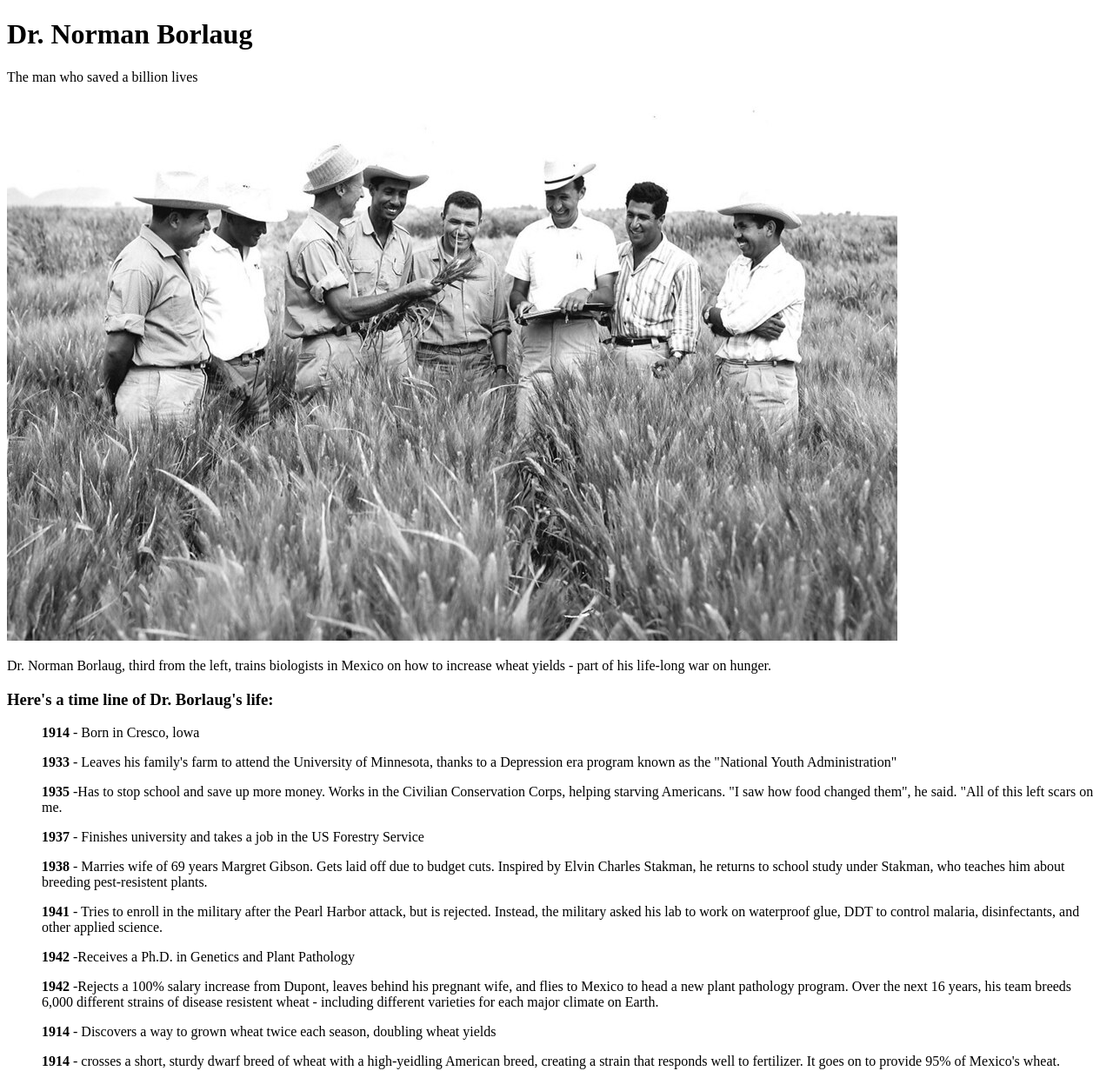
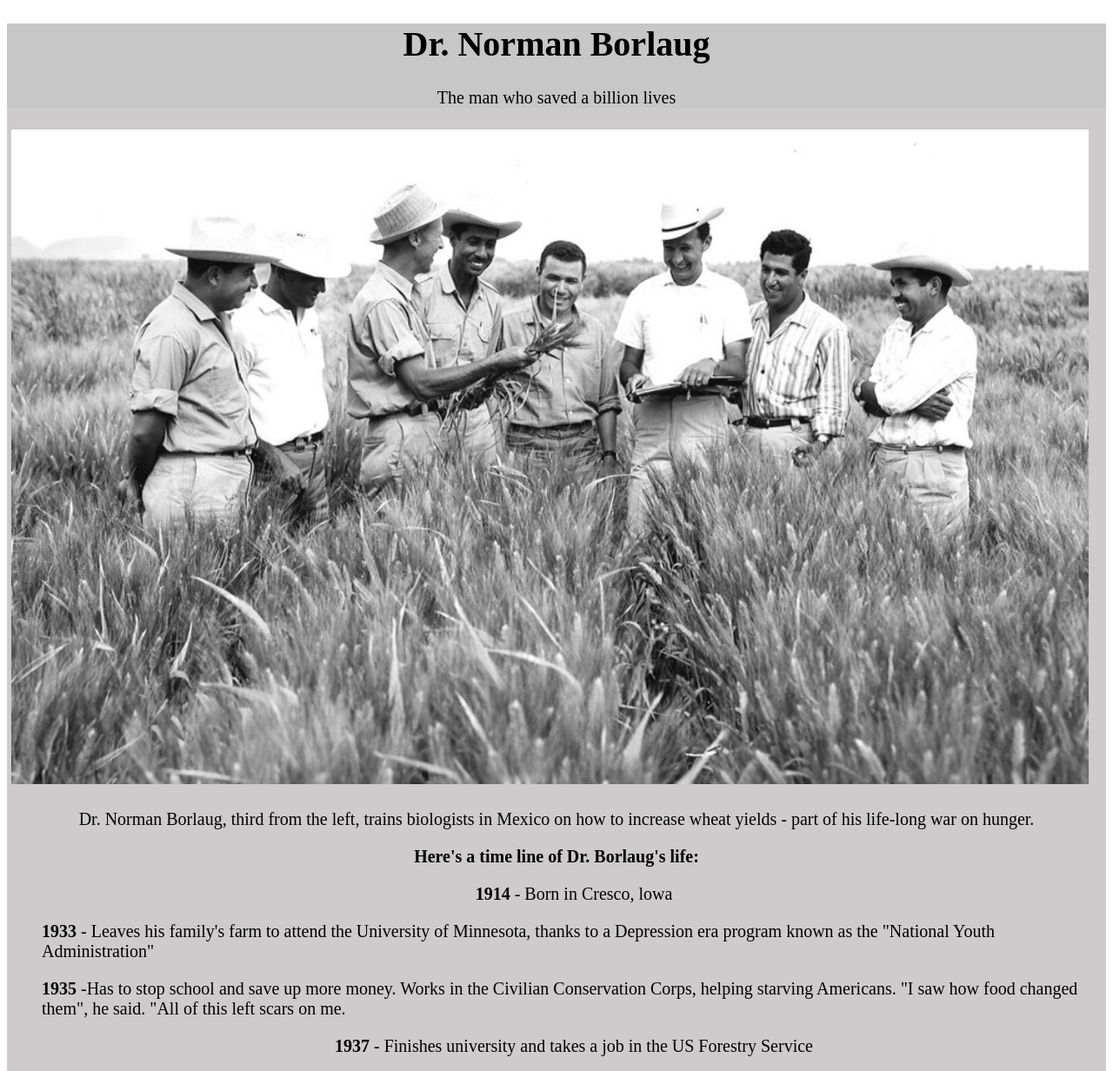
Before and after one commit to EddyShimwa/eddy-ahsanul, a plain HTML site: page index.html in a window 1280 px wide. Shown: the top 1232 px of the page at 87% size. Drawn offline with Linux system fonts and the light colour scheme.

Commit message:
Final Commit

```diff
--- a/index.html
+++ b/index.html
@@ -1,35 +1,90 @@
 <!DOCTYPE html>
 <html lang="en">
   <head>
-    <meta charset="UTF-8">
-    <meta http-equiv="X-UA-Compatible" content="IE=edge">
-    <meta name="viewport" content="width=device-width, initial-scale=1.0">
-    <title>Document</title>
+    <meta charset="UTF-8" />
+    <meta http-equiv="X-UA-Compatible" content="IE=edge" />
+    <meta name="viewport" content="width=device-width, initial-scale=1.0" />
+    <title>Tribute Page</title>
+
+    <link rel="stylesheet" href="styles.css" />
   </head>
   <body>
-    <div id="main">
-        <div id="title">
+    <div class="main">
+      <div class="title">
         <h1>Dr. Norman Borlaug</h1>
         <p>The man who saved a billion lives</p>
       </div>
-       <div id="img">
-        <img src="/image.jpg">
-       <p>Dr. Norman Borlaug, third from the left, trains biologists in Mexico on how to increase wheat yields - part of his life-long war on hunger.</p>
+      <div class="img">
+        <img src="/image.jpg" />
+        <p>
+          Dr. Norman Borlaug, third from the left, trains biologists in Mexico
+          on how to increase wheat yields - part of his life-long war on hunger.
+        </p>
       </div>
-       <div>
+      <div class="list">
         <h3>Here's a time line of Dr. Borlaug's life:</h3>
-        <ul><strong>1914</strong> - Born in Cresco, lowa</ul>
-        <ul><strong>1933</strong> - Leaves his family's farm to attend the University of Minnesota, thanks to a Depression era program known as the "National Youth Administration"</ul>
-        <ul><strong>1935</strong> -Has to stop school and save up more money. Works in the Civilian Conservation Corps, helping starving Americans. "I saw how food changed them", he said. "All of this left scars on me.</ul>
-        <ul><strong>1937</strong> - Finishes university and takes a job in the US Forestry Service</ul>
-        <ul><strong>1938</strong> - Marries wife of 69 years Margret Gibson. Gets laid off due to budget cuts. Inspired by Elvin Charles Stakman, he returns to school study under Stakman, who teaches him about breeding pest-resistent plants.</ul>
-        <ul><strong>1941</strong> - Tries to enroll in the military after the Pearl Harbor attack, but is rejected. Instead, the military asked his lab to work on waterproof glue, DDT to control malaria, disinfectants, and other applied science.</ul>
-        <ul><strong>1942</strong> -Receives a Ph.D. in Genetics and Plant Pathology</ul>
-        <ul><strong>1942</strong> -Rejects a 100% salary increase from Dupont, leaves behind his pregnant wife, and flies to Mexico to head a new plant pathology program. Over the next 16 years, his team breeds 6,000 different strains of disease resistent wheat - including different varieties for each major climate on Earth.</ul>
-        <ul><strong>1914</strong> - Discovers a way to grown wheat twice each season, doubling wheat yields</ul>
-        <ul><strong>1914</strong> - crosses a short, sturdy dwarf breed of wheat with a high-yeidling American breed, creating a strain that responds well to fertilizer. It goes on to provide 95% of Mexico's wheat.</ul>
-        <ul><strong>1914</strong> - crosses a short, sturdy dwarf breed of wheat with a high-yeidling American breed, creating a strain that responds well to fertilizer. It goes on to provide 95% of Mexico's wheat.</ul>
-
+        <ul>
+          <strong>1914</strong>
+          - Born in Cresco, lowa
+        </ul>
+        <ul>
+          <strong>1933</strong>
+          - Leaves his family's farm to attend the University of Minnesota,
+          thanks to a Depression era program known as the "National Youth
+          Administration"
+        </ul>
+        <ul>
+          <strong>1935</strong>
+          -Has to stop school and save up more money. Works in the Civilian
+          Conservation Corps, helping starving Americans. "I saw how food
+          changed them", he said. "All of this left scars on me.
+        </ul>
+        <ul>
+          <strong>1937</strong>
+          - Finishes university and takes a job in the US Forestry Service
+        </ul>
+        <ul>
+          <strong>1938</strong>
+          - Marries wife of 69 years Margret Gibson. Gets laid off due to budget
+          cuts. Inspired by Elvin Charles Stakman, he returns to school study
+          under Stakman, who teaches him about breeding pest-resistent plants.
+        </ul>
+        <ul>
+          <strong>1941</strong>
+          - Tries to enroll in the military after the Pearl Harbor attack, but
+          is rejected. Instead, the military asked his lab to work on waterproof
+          glue, DDT to control malaria, disinfectants, and other applied
+          science.
+        </ul>
+        <ul>
+          <strong>1942</strong>
+          -Receives a Ph.D. in Genetics and Plant Pathology
+        </ul>
+        <ul>
+          <strong>1942</strong>
+          -Rejects a 100% salary increase from Dupont, leaves behind his
+          pregnant wife, and flies to Mexico to head a new plant pathology
+          program. Over the next 16 years, his team breeds 6,000 different
+          strains of disease resistent wheat - including different varieties for
+          each major climate on Earth.
+        </ul>
+        <ul>
+          <strong>1914</strong>
+          - Discovers a way to grown wheat twice each season, doubling wheat
+          yields
+        </ul>
+        <ul>
+          <strong>1914</strong>
+          - crosses a short, sturdy dwarf breed of wheat with a high-yeidling
+          American breed, creating a strain that responds well to fertilizer. It
+          goes on to provide 95% of Mexico's wheat.
+        </ul>
+        <ul>
+          <strong>1914</strong>
+          - crosses a short, sturdy dwarf breed of wheat with a high-yeidling
+          American breed, creating a strain that responds well to fertilizer. It
+          goes on to provide 95% of Mexico's wheat.
+        </ul>
       </div>
     </div>
   </body>
--- a/styles.css
+++ b/styles.css
@@ -0,0 +1,47 @@
+.body{
+    background-color: white;
+}
+
+.title{
+    background-color: rgb(199, 199, 199);
+
+    text-align: center;
+}
+
+.title h1{
+    font-size: 40px;
+}
+
+.title p{
+    font-size: 20px;
+}
+
+.main{
+    background-color: rgb(205, 203, 203);
+}
+
+img{
+    width: 98%;
+    justify-content: center;
+
+    padding: 5px;
+}
+
+.img p{
+    font-size: 20px;
+    text-align: center;
+}
+
+.list{
+
+    justify-items: center;
+}
+
+.list h3{
+    text-align: center;
+    font-size: 20px;
+}
+
+.list ul{
+    font-size: 20px;
+}
```
Lines whose indentation alone changed are shown as unchanged.
